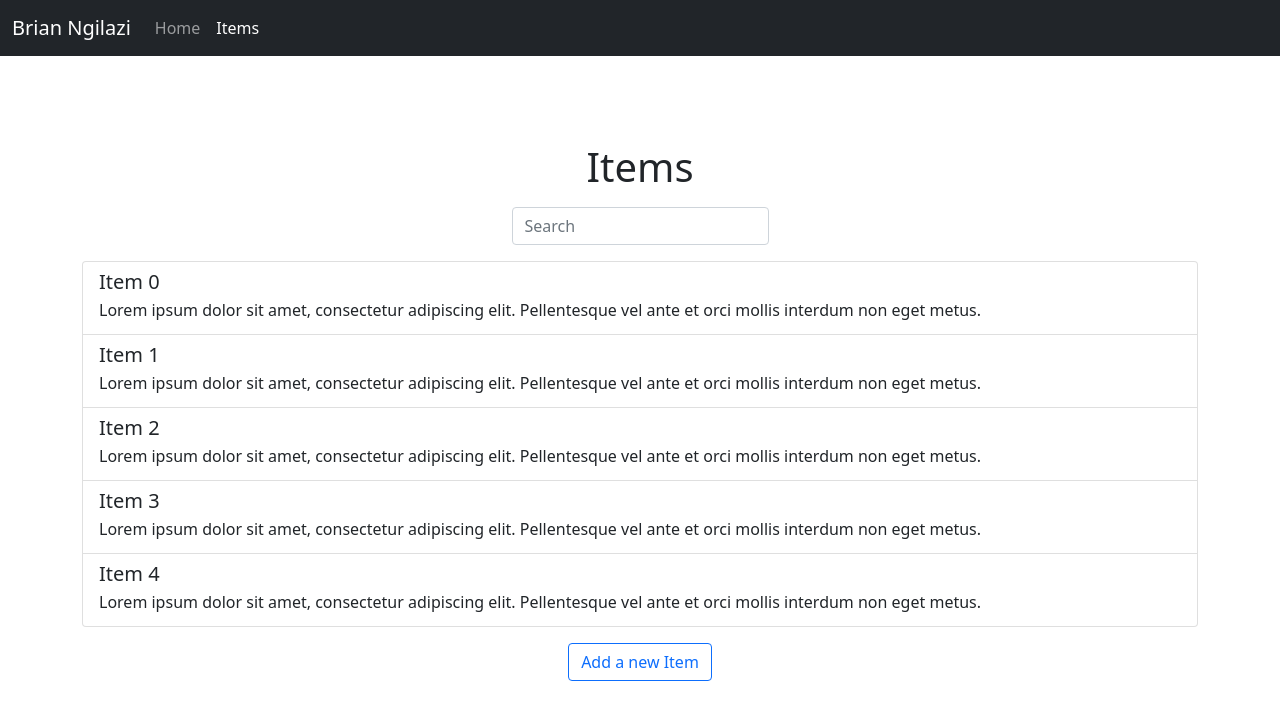
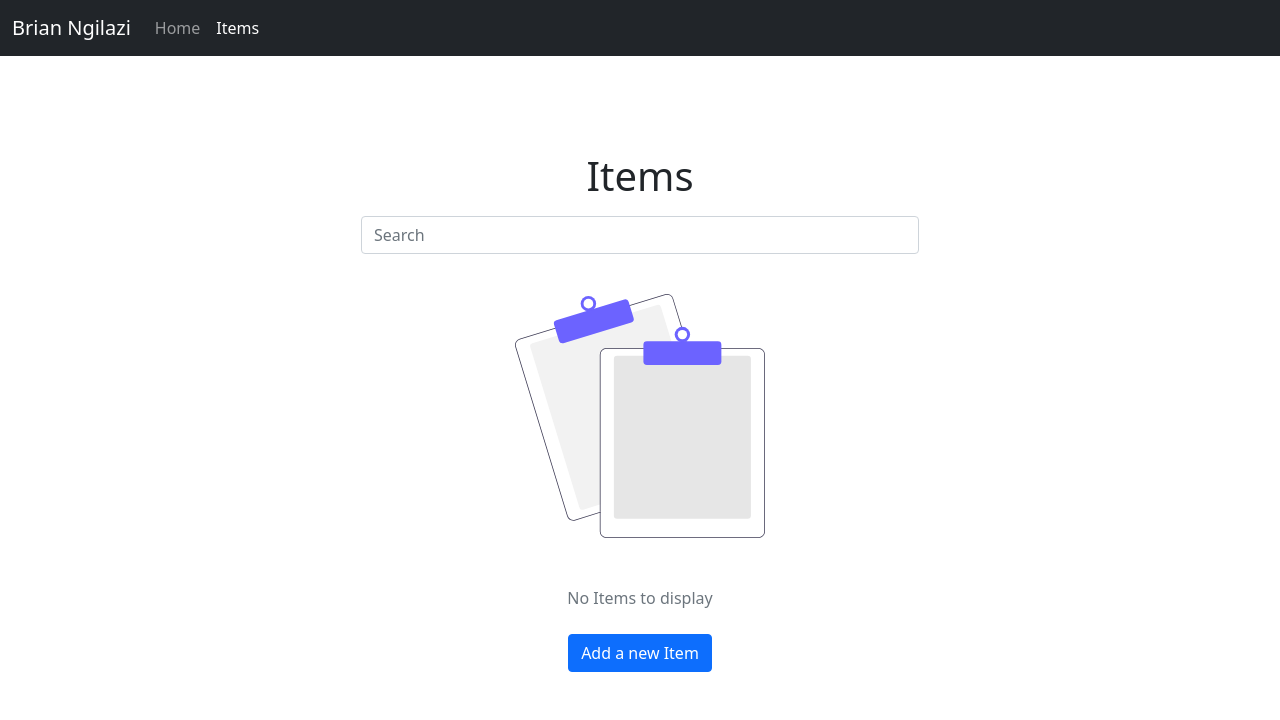
Before and after one commit to brianNgilazi/developer-hut-assessment, an Angular app: page /items in a window 1280 px wide. Shown: the top 720 px of the page. Built offline with nearby package versions, Linux system fonts and the light colour scheme.

Commit message:
style: Minor UI updates

```diff
--- a/src/app/home/home.component.html
+++ b/src/app/home/home.component.html
@@ -1,6 +1,7 @@
 <div class="d-flex flex-column page container-fluid align-items-center justify-content-center">
-  <img src="assets/web-app.svg" width="300px" class="m-2 m-lg-4">
+  <img src="assets/web-app.svg" width="300px" class="m-2 m-lg-4" alt="">
   <h1>Hello World</h1>
-  <p class="lead">Welcome to Brian Ngilazi's Sample CRUD App for <a href="https://www.developerhut.co.za/">Developer Hut.</a></p>
+  <p class="lead">Welcome to Brian Ngilazi's Sample CRUD App for <a href="https://www.developerhut.co.za/">Developer
+      Hut.</a></p>
   <a class="btn btn-lg btn-primary my-2" routerLink="/items">Get Started</a>
 </div>
--- a/src/app/items/edit-item/edit-item.component.html
+++ b/src/app/items/edit-item/edit-item.component.html
@@ -1,4 +1,4 @@
-<div class="container-md d-flex flex-column align-items-center justify-content-center">
+<div class="container-md d-flex flex-column align-items-center justify-content-center page">
   <h1>{{item? 'Update': 'New'}} Item</h1>
   <form [formGroup]="form" class="w-100">
     <div class="row g-3 justify-content-center align-items-center">
--- a/src/app/items/items.component.html
+++ b/src/app/items/items.component.html
@@ -1,13 +1,16 @@
 <div class="container-md d-flex flex-column align-items-center justify-content-center page">
   <h1>Items</h1>
 
-  <form class="d-flex flex-row align-items-center my-2 ">
+  <form class="d-flex flex-row align-items-center my-2 w-50">
     <input class="form-control" [formControl]="searchControl" type="search" placeholder="Search" aria-label="Search">
   </form>
 
-  <p *ngIf="searchControl.value">Showing all items containing
-    <span class="fw-bold text-lowercase">"{{searchControl.value}}"</span>
-  </p>
+  <div class="my-2 d-flex flex-column align-items-center justify-content-center">
+  <img src="assets/no-data.svg" width="250px" class="m-2 m-lg-4" alt="">
+    <p class="my-2" *ngIf="searchControl.value">Showing all items containing
+      <span class="fw-bold text-lowercase">"{{searchControl.value}}"</span>
+    </p>
+  </div>
 
   <div class="list-group my-2 w-100">
     <a routerLink="" [routerLink]="['./edit', item.id]" *ngFor="let item of items$|async"
@@ -18,7 +21,7 @@
     <p class="text-muted my-2 text-center" *ngIf="(items$|async)?.length === 0">No Items to display<br>
     </p>
   </div>
-  <button class="btn btn-outline-primary my-2" routerLink="./new" role="link">Add a new Item</button>
+  <button class="btn btn-primary my-2" routerLink="./new" role="link">Add a new Item</button>
 
 
 </div>
--- a/src/app/items/items.service.ts
+++ b/src/app/items/items.service.ts
@@ -6,7 +6,7 @@ import { Item } from './item.model';
   providedIn: 'root',
 })
 export class ItemsService {
-  private _allItems: Item[] = this.demoData();
+  private _allItems: Item[] = [];
   private _items$ = new BehaviorSubject<Item[]>(this._allItems);
 
   constructor() {}
--- a/src/app/page-not-found/page-not-found.component.html
+++ b/src/app/page-not-found/page-not-found.component.html
@@ -1,5 +1,5 @@
 <div class="d-flex flex-column container-fluid align-items-center justify-content-center">
-  <img src="assets/404.svg"  width="300px" class="m-2 m-lg-4 img-fluid">
+  <img src="assets/404.svg" alt="" width="300px" class="m-2 m-lg-4 img-fluid">
   <h1 class="text-capitalize">Page not found</h1>
   <p class="lead">Sorry, the page you requesested could not be found.</p>
   <a class="btn btn-lg btn-link my-2" routerLink="/home">Go To Home Page</a>
```
Also changed, not shown: src/assets/no-data.svg (added).
